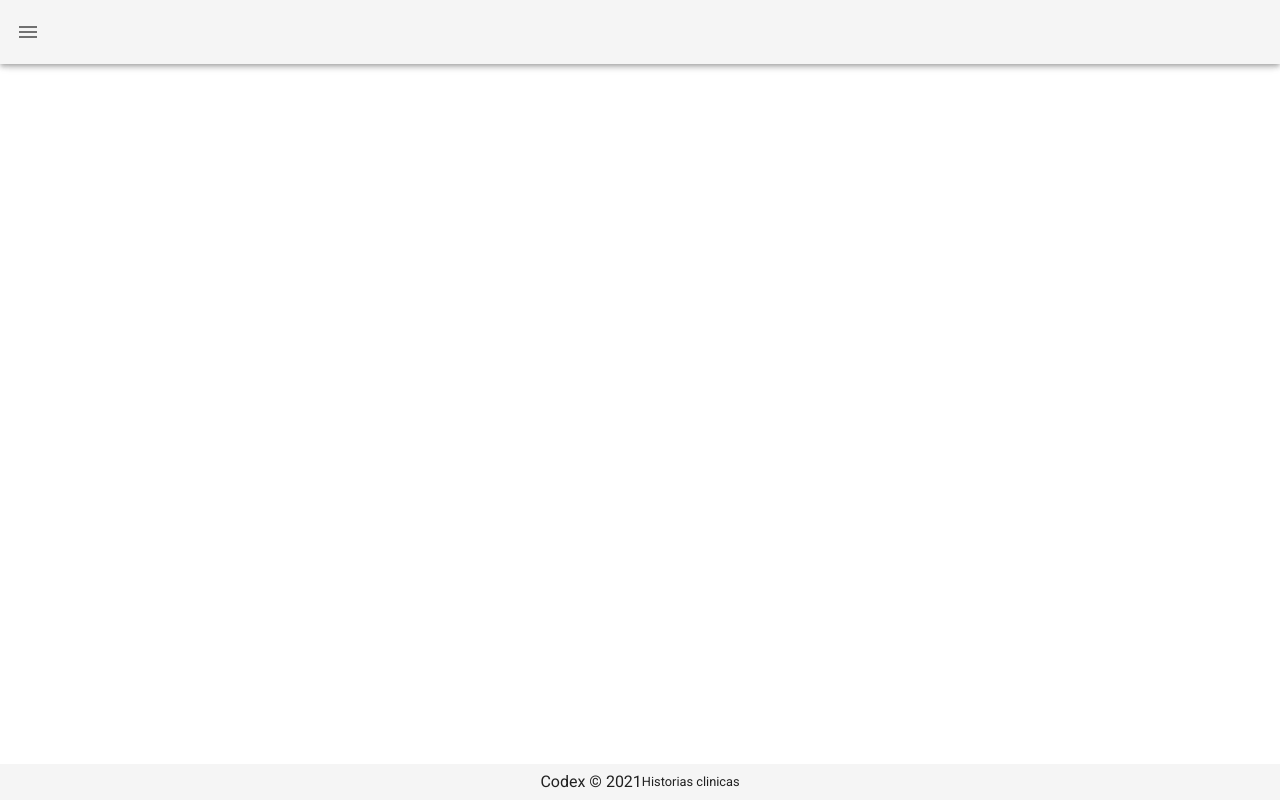
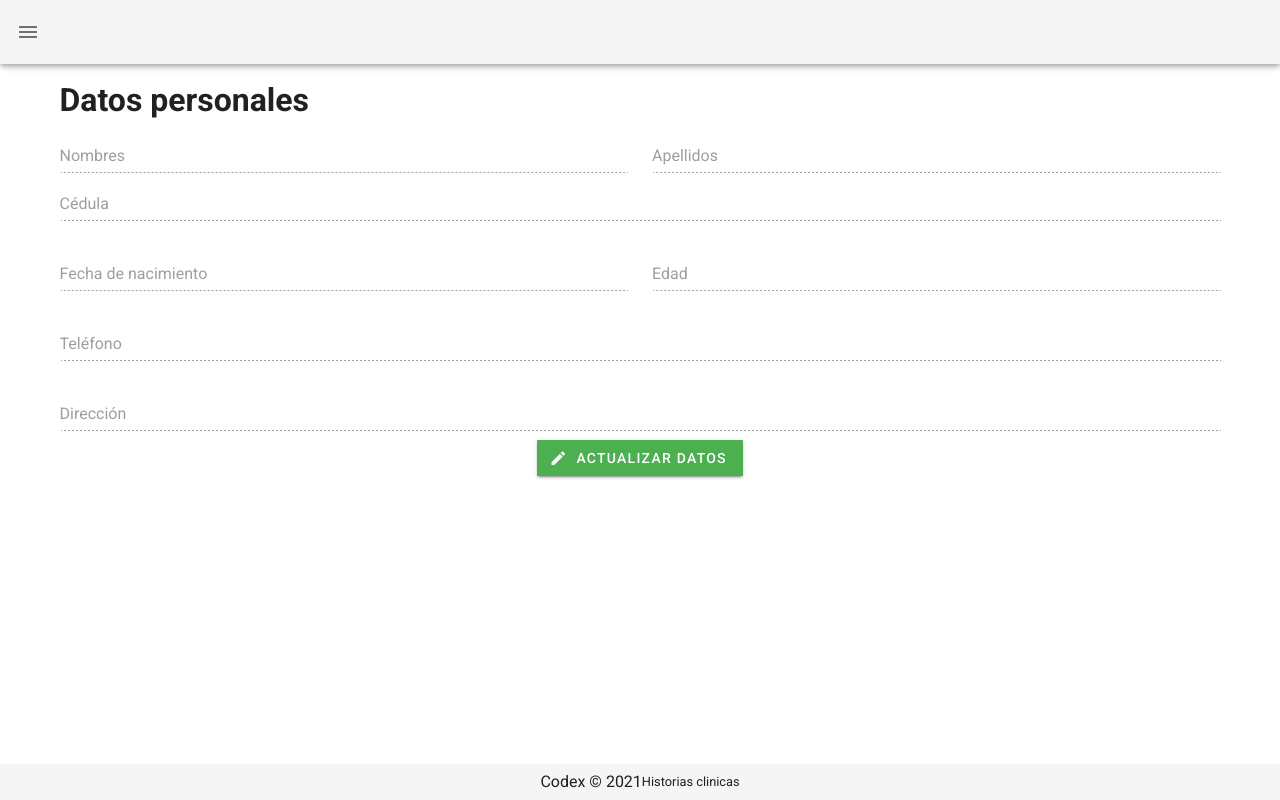
Before and after one commit to cano2030/CODEX_Front, a Nuxt app: page /Usuario/usuarioPerfil in a window 1280 px wide. Built offline with nearby package versions, Linux system fonts and the light colour scheme.

Commit message:
Aleja: edicion usuarioPerfil

```diff
--- a/layouts/usuario.vue
+++ b/layouts/usuario.vue
@@ -1,26 +1,16 @@
 <template>
   <v-app>
     <!-- Menu hamburguesa -->
-    <v-navigation-drawer
-      v-model="openMenu"
-      class="blue lighten-3"
-      fixed
-      app
-    >
-    <template v-slot:prepend >
+    <v-navigation-drawer v-model="openMenu" class="blue lighten-3" fixed app>
+      <template v-slot:prepend>
         <v-list-item two-line>
-            <v-avatar
-
-              size="180"
-            >
-              <v-img   src="https://randomuser.me/api/portraits/men/85.jpg"></v-img>
+          <v-avatar size="180">
+            <v-img src="https://randomuser.me/api/portraits/men/85.jpg"></v-img>
           </v-avatar>
         </v-list-item>
 
         <v-list-item-content>
-              <v-list-item-title class="title">
-                Jhon Jimenez
-              </v-list-item-title>
+          <v-list-item-title class="title"> Jhon Jimenez </v-list-item-title>
           <v-list-item-subtitle>Paciente</v-list-item-subtitle>
         </v-list-item-content>
       </template>
@@ -46,11 +36,8 @@
         <div>
           <v-btn block>
             Cerrar sesión
-            <v-icon>
-        mdi-exit-to-app
-      </v-icon>
+            <v-icon> mdi-exit-to-app </v-icon>
           </v-btn>
-
         </div>
       </template>
     </v-navigation-drawer>
@@ -65,60 +52,54 @@
         <nuxt />
       </v-container>
     </v-main>
-    <v-footer
-      :absolute="!fixed"
-      app
-    >
+    <v-footer :absolute="!fixed" app>
       <v-spacer></v-spacer>
       <span>Codex &copy; {{ new Date().getFullYear() }}</span>
       <small>Historias clinicas</small>
       <v-spacer></v-spacer>
-
-
-
     </v-footer>
   </v-app>
 </template>
 
 <script>
 export default {
-  data () {
+  data() {
     return {
       openMenu: false,
       items: [
         {
-          id:"inicioUsuario",
-          icon: 'mdi-home',
-          title: 'Inicio',
-          to: '/Usuario/usuarioHome'
+          id: "perfil",
+          icon: "mdi-account",
+          title: "Perfil",
+          to: "/Usuario/usuarioPerfil",
         },
         {
-          id:"historiaClinia",
-          icon: 'mdi-book',
-          title: 'Historial Clínico',
-          to: '/Usuario/usuarioHistoria'
+          id: "historiaClinia",
+          icon: "mdi-book",
+          title: "Historial Clínico",
+          to: "/Usuario/usuarioHistoria",
         },
         {
-          id:"examenes",
-          icon: 'mdi-note',
-          title: 'Examenes',
-          to: '/Usuario/examenes'
+          id: "examenes",
+          icon: "mdi-note",
+          title: "Exámenes",
+          to: "/Usuario/examenes",
         },
         {
-          id:"medicamentos",
-          icon: 'mdi-pill',
-          title: 'Medicamentos',
-          to: '/Usuario/usuarioMedicamentos'
+          id: "medicamentos",
+          icon: "mdi-pill",
+          title: "Medicamentos",
+          to: "/Usuario/usuarioMedicamentos",
         },
         {
-          id:"remisiones",
-          icon: 'mdi-text',
-          title: 'Remisiones',
-          to: '/Usuario/usuarioRemisiones'
+          id: "remisiones",
+          icon: "mdi-text",
+          title: "Remisiones",
+          to: "/Usuario/usuarioRemisiones",
         },
       ],
-      title: 'Vuetify.js'
-    }
-  }
-}
+      title: "Vuetify.js",
+    };
+  },
+};
 </script>
--- a/pages/Usuario/usuarioHistoria.vue
+++ b/pages/Usuario/usuarioHistoria.vue
@@ -0,0 +1,9 @@
+<template>
+
+</template>
+
+<script>
+export default {
+  layout: 'usuario'
+}
+</script>
--- a/pages/Usuario/usuarioHome.vue
+++ /dev/null
@@ -1,9 +0,0 @@
-<template>
-  <h1>hola</h1>
-</template>
-
-<script>
-export default {
-  layout: 'usuario'
-}
-</script>
--- /dev/null
+++ b/pages/Usuario/usuarioPerfil.vue
@@ -0,0 +1,60 @@
+<template>
+  <div>
+    <h1>Datos personales</h1>
+    <template>
+      <div>
+        <v-row>
+          <v-col cols="12" sm="6">
+            <v-text-field
+              label="Nombres"
+              :rules="rules"
+              hide-details="auto"
+              disabled="isDisabled"
+            ></v-text-field>
+          </v-col>
+          <v-col cols="12" sm="6">
+            <v-text-field
+              label="Apellidos"
+              :rules="rules"
+              hide-details="auto"
+              disabled="isDisabled"
+            ></v-text-field>
+          </v-col>
+        </v-row>
+        <v-text-field label="Cédula" disabled="isDisabled"></v-text-field>
+        <v-row>
+          <v-col cols="12" sm="6">
+            <v-text-field
+              label="Fecha de nacimiento"
+              disabled="isDisabled"
+            ></v-text-field>
+          </v-col>
+          <v-col cols="12" sm="6">
+            <v-text-field label="Edad" disabled="isDisabled"></v-text-field>
+          </v-col>
+        </v-row>
+        <v-text-field label="Teléfono" disabled="isDisabled"></v-text-field>
+        <v-text-field label="Dirección" disabled="isDisabled"></v-text-field>
+      </div>
+    </template>
+    <template>
+      <v-row align="center" justify="space-around">
+        <v-btn tile color="success">
+          <v-icon left> mdi-pencil </v-icon>
+          Actualizar datos
+        </v-btn>
+      </v-row>
+    </template>
+  </div>
+</template>
+</div>
+</template>
+
+<script>
+export default {
+  layout: "usuario",
+  data: () => ({
+    isDisabled: false,
+  }),
+};
+</script>
```
Lines whose indentation alone changed are shown as unchanged.
